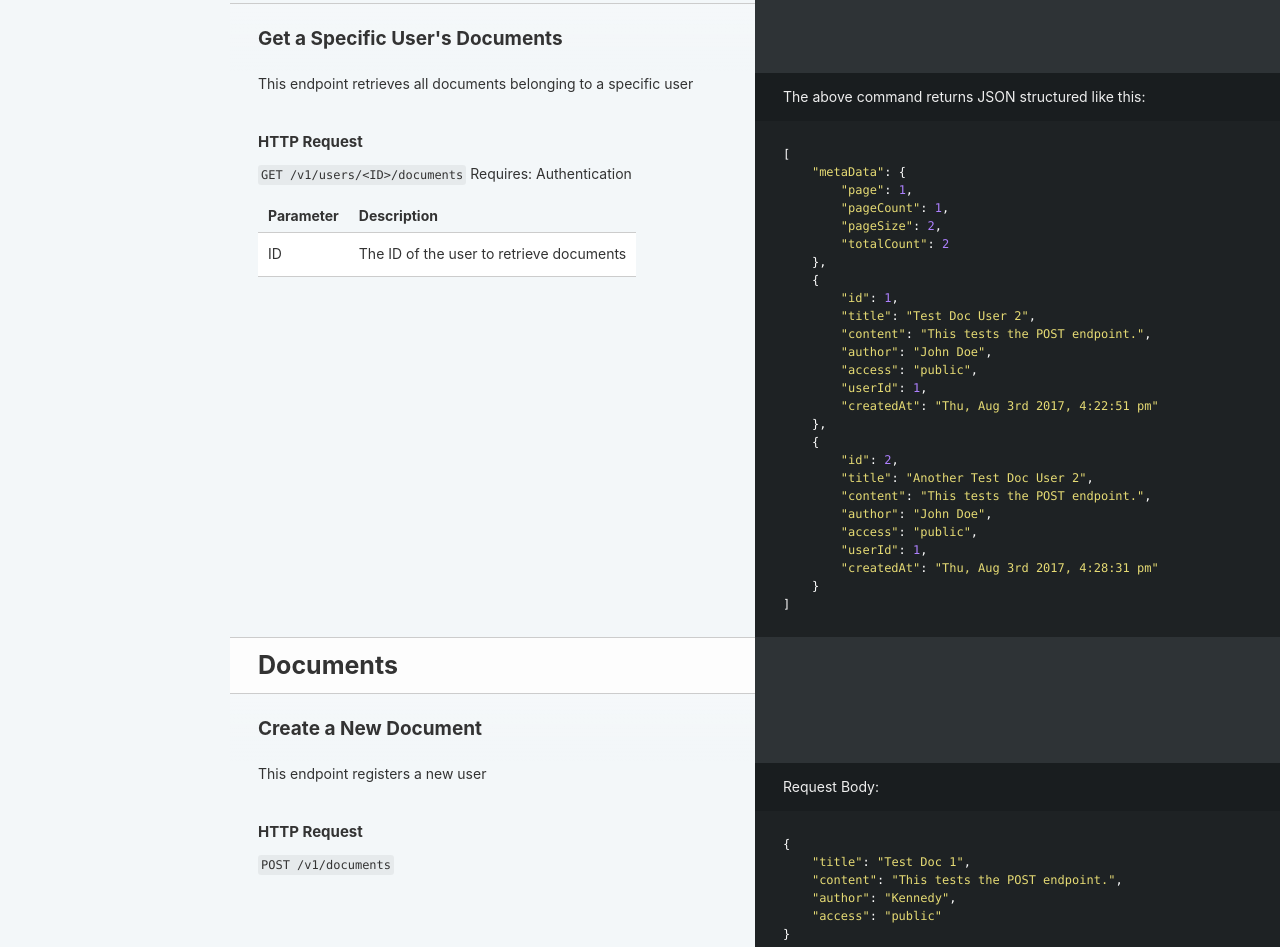
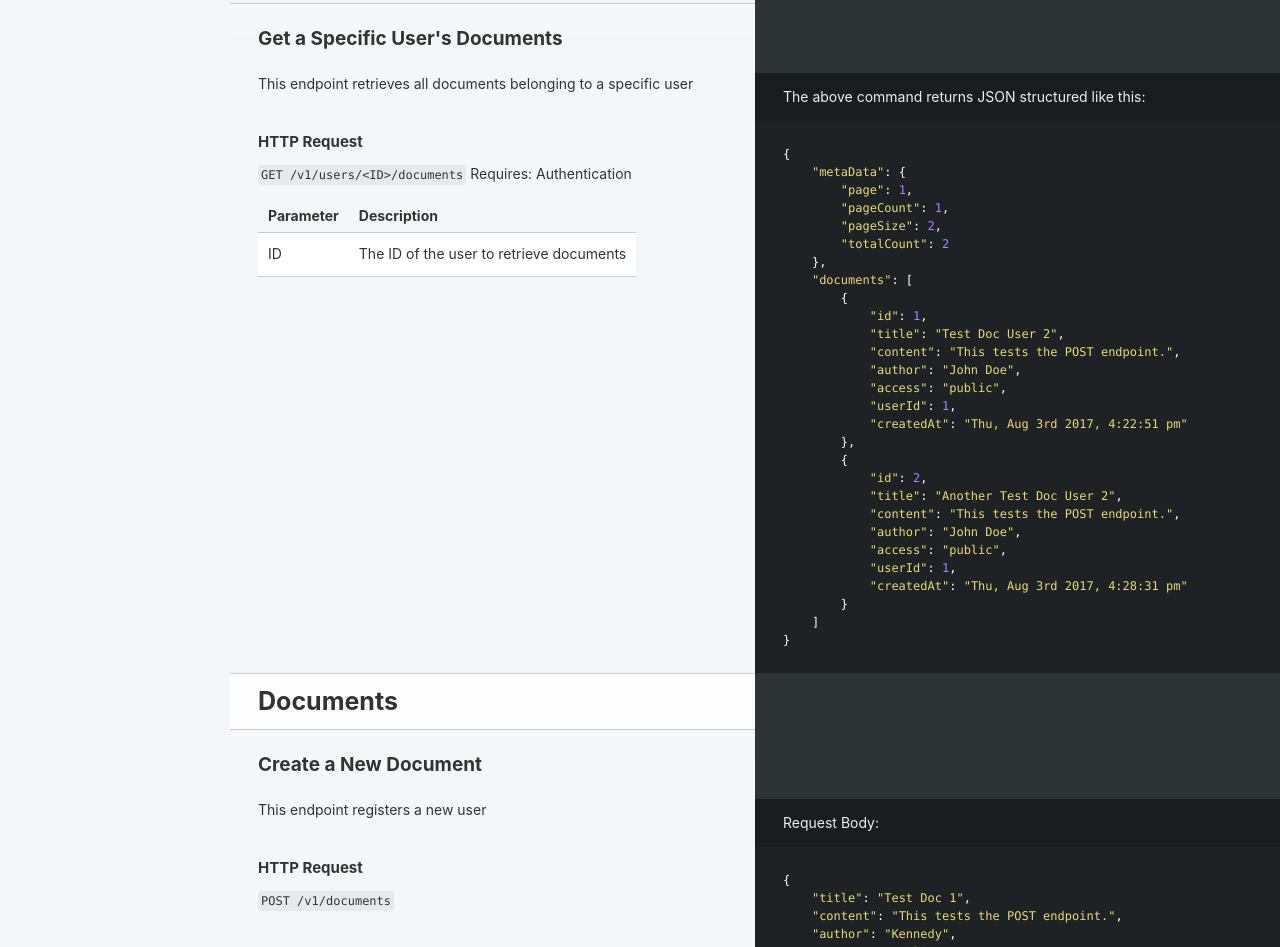
Before and after one commit to codejockie/document-manager, a website: page public/index.html in a window 1280 px wide. Shown: the part 4816-5763 px from the top of the page. Drawn offline with Linux system fonts and the light colour scheme.

Commit message:
bug(fix): api doc for user's documents

```diff
--- a/public/index.html
+++ b/public/index.html
@@ -557,13 +557,14 @@ Requires: Authentication</p>
 <blockquote>
 <p>The above command returns JSON structured like this:</p>
 </blockquote>
-<pre class="highlight json tab-json"><code><span class="p">[</span><span class="w">
+<pre class="highlight json tab-json"><code><span class="p">{</span><span class="w">
     </span><span class="s2">"metaData"</span><span class="p">:</span><span class="w"> </span><span class="p">{</span><span class="w">
         </span><span class="s2">"page"</span><span class="p">:</span><span class="w"> </span><span class="mi">1</span><span class="p">,</span><span class="w">
         </span><span class="s2">"pageCount"</span><span class="p">:</span><span class="w"> </span><span class="mi">1</span><span class="p">,</span><span class="w">
         </span><span class="s2">"pageSize"</span><span class="p">:</span><span class="w"> </span><span class="mi">2</span><span class="p">,</span><span class="w">
         </span><span class="s2">"totalCount"</span><span class="p">:</span><span class="w"> </span><span class="mi">2</span><span class="w">
     </span><span class="p">},</span><span class="w">
+    </span><span class="s2">"documents"</span><span class="p">:</span><span class="w"> </span><span class="p">[</span><span class="w">
         </span><span class="p">{</span><span class="w">
             </span><span class="s2">"id"</span><span class="p">:</span><span class="w"> </span><span class="mi">1</span><span class="p">,</span><span class="w">
             </span><span class="s2">"title"</span><span class="p">:</span><span class="w"> </span><span class="s2">"Test Doc User 2"</span><span class="p">,</span><span class="w">
@@ -583,6 +584,7 @@ Requires: Authentication</p>
             </span><span class="s2">"createdAt"</span><span class="p">:</span><span class="w"> </span><span class="s2">"Thu, Aug 3rd 2017, 4:28:31 pm"</span><span class="w">
         </span><span class="p">}</span><span class="w">
     </span><span class="p">]</span><span class="w">
+</span><span class="p">}</span><span class="w">
 </span></code></pre>
 <p>This endpoint retrieves all documents belonging to a specific user</p>
 <h3 id='http-request-9'>HTTP Request</h3>
```
Lines whose indentation alone changed are shown as unchanged.
